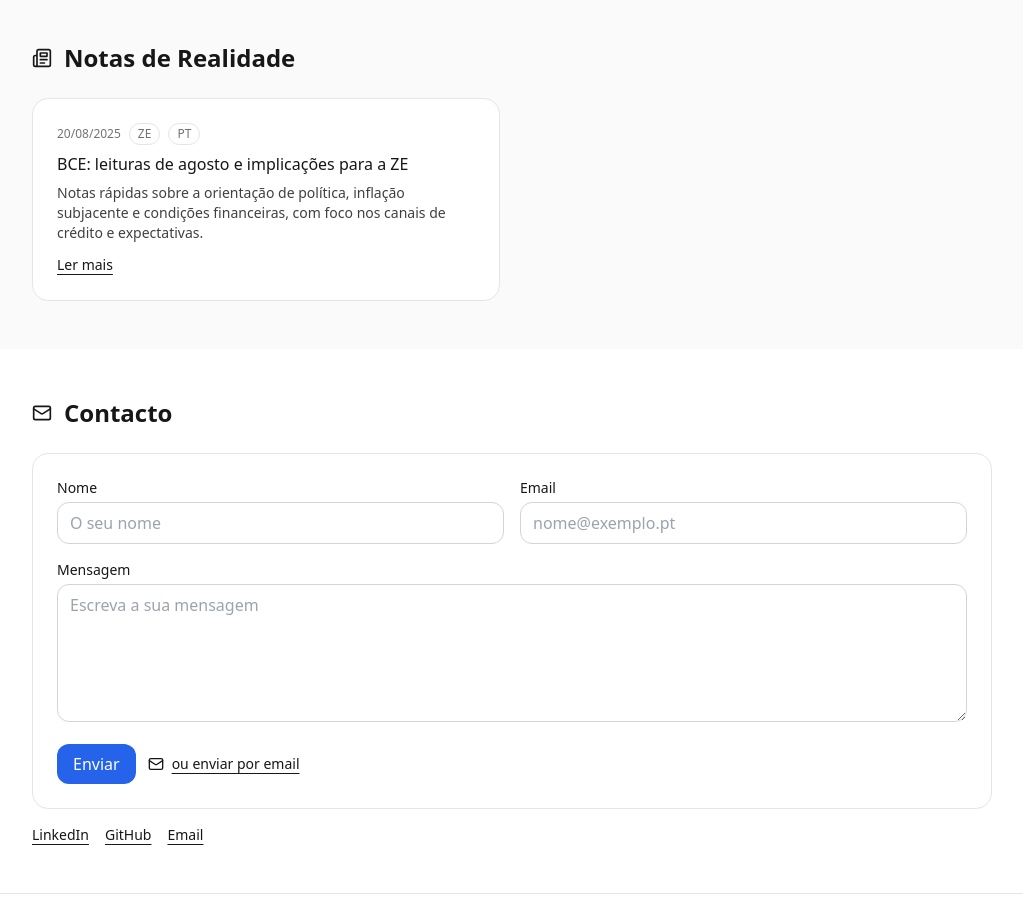
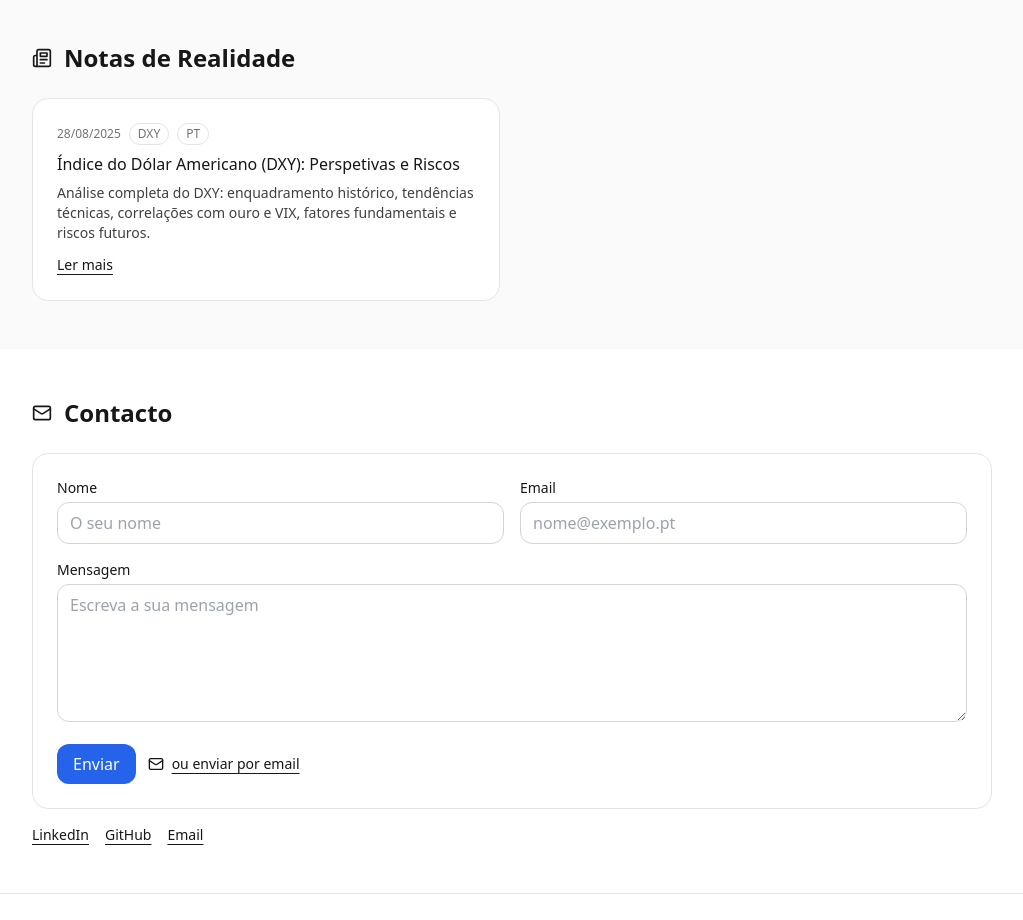
Before and after one commit to vitor17reis-macro/CV, a React (Vite) app: page / in a window 1280 px wide. Shown: the part 1360-2280 px from the top of the page, without its empty margins (128-1151 px from the left). Built offline with nearby package versions, Linux system fonts and the light colour scheme.

Commit message:
Adiciona análise do DXY como primeiro artigo real

```diff
--- a/src/EconomistaSiteBase.jsx
+++ b/src/EconomistaSiteBase.jsx
@@ -29,21 +29,22 @@ const links = {
 // Exemplo de posts
 const postsBase = [
   {
-    id: "ecb-aug25",
-    isoDate: "2025-08-20",
+    id: "dxy-analise-2025",
+    isoDate: "2025-08-28",
     title: {
-      pt: "BCE: leituras de agosto e implicações para a ZE",
-      en: "ECB: August read-out and Euro Area implications",
+      pt: "Índice do Dólar Americano (DXY): Perspetivas e Riscos",
+      en: "US Dollar Index (DXY): Outlook and Risks",
     },
     summary: {
-      pt: "Notas rápidas sobre a orientação de política, inflação subjacente e condições financeiras, com foco nos canais de crédito e expectativas.",
-      en: "Quick notes on policy stance, core inflation and financial conditions, focusing on credit channels and expectations.",
+      pt: "Análise completa do DXY: enquadramento histórico, tendências técnicas, correlações com ouro e VIX, fatores fundamentais e riscos futuros.",
+      en: "Comprehensive analysis of the DXY: historical background, technical trends, correlations with gold and VIX, fundamentals and future risks.",
     },
-    url: "/analises/ecb-aug25",
-    tags: ["ZE", "BCE"],
+    url: "/analises/dxy-2025",
+    tags: ["DXY", "Macroeconomia"],
     lang: "pt",
   },
 ];
+
 
 const skills = [
   "Data Analysis (Stata, Excel)",
```
Also changed, not shown: 2 other files (tests, documents, lock files or other folders).
